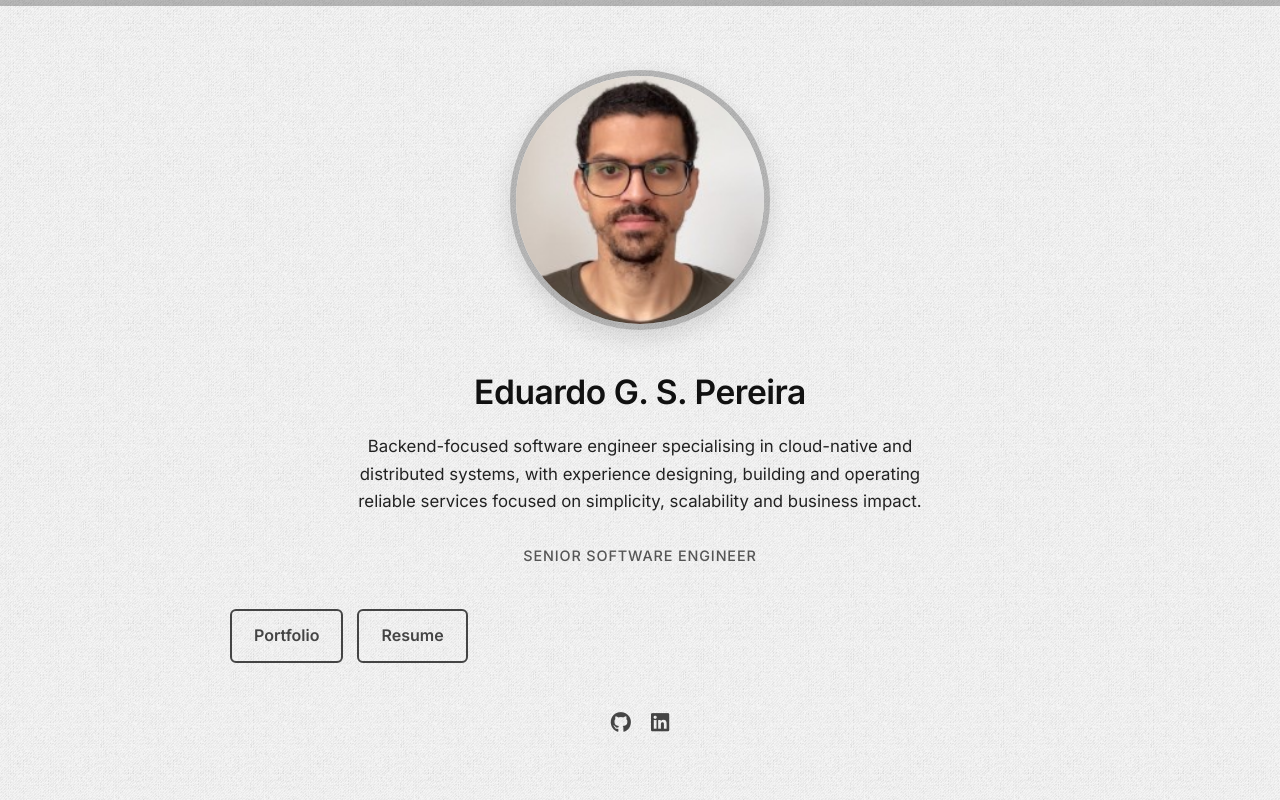
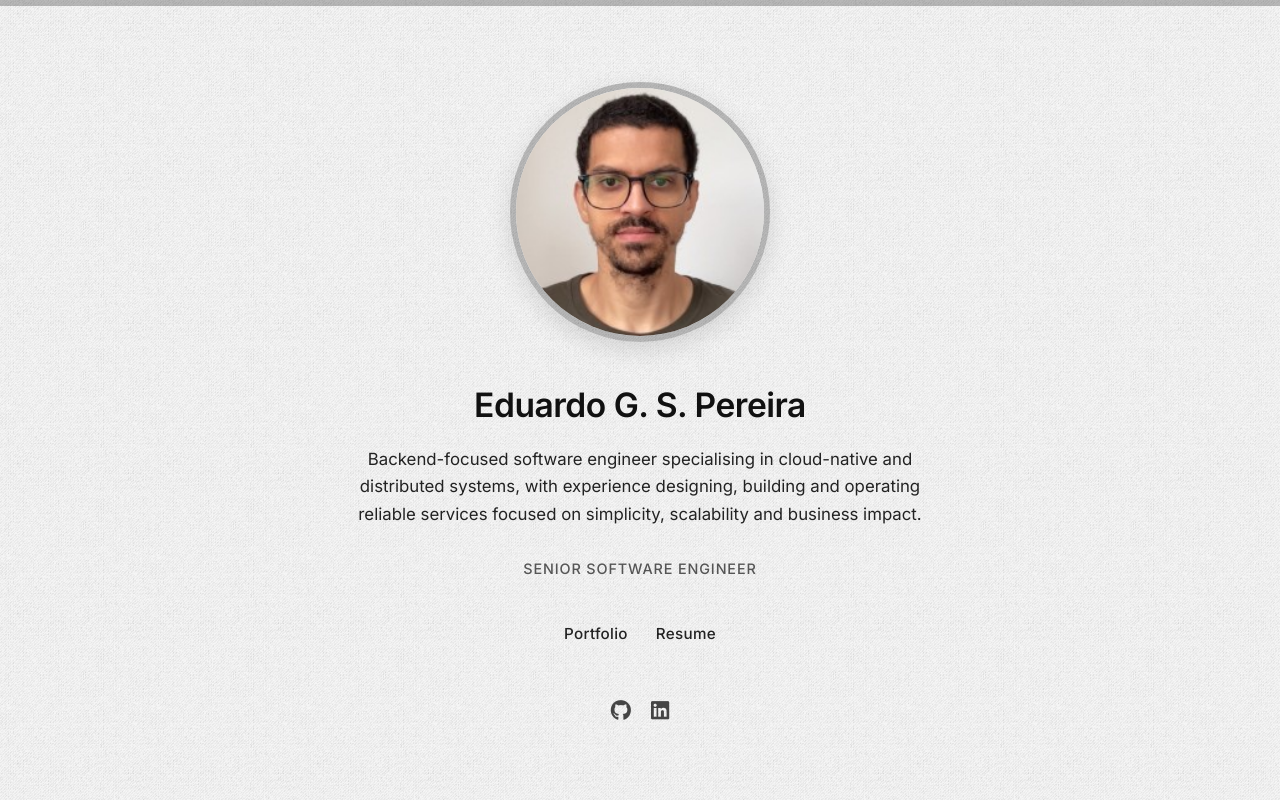
Before and after one commit to eduardogspereira/eduardogspereira.github.io, a plain HTML site: page index.html in a window 1280 px wide. Drawn offline with Linux system fonts and the light colour scheme.

```diff
--- a/index.html
+++ b/index.html
@@ -25,9 +25,10 @@
       <p class="title">Senior Software Engineer</p>
 
       <div class="links">
-        <a href="https://yourportfolio.example.com" target="_blank" class="btn">Portfolio</a>
-        <a href="resume.pdf" target="_blank" class="btn">Resume</a>
+        <a href="https://yourportfolio.example.com" target="_blank" class="link">Portfolio</a>
+        <a href="resume.pdf" target="_blank" class="link">Resume</a>
       </div>
+
     </section>
 
     <footer class="socials">
--- a/style.css
+++ b/style.css
@@ -75,23 +75,38 @@ h1 {
 /* Primary links */
 .links {
     display: flex;
-    gap: 14px;
+    justify-content: center;
+    gap: 28px;
     margin-bottom: 48px;
+    font-size: 1rem;
+    font-weight: 600;
 }
 
-.btn {
+.link {
+    position: relative;
     text-decoration: none;
-    padding: 12px 22px;
-    border: 2px solid #444;
-    color: #444;
-    font-weight: 600;
-    border-radius: 6px;
-    transition: background-color 0.2s ease, color 0.2s ease;
+    font-size: 0.95rem;
+    font-weight: 500;
+    color: #222;
+    letter-spacing: 0.02em;
+    padding-bottom: 4px;
 }
 
-.btn:hover {
-    background-color: #444;
-    color: #fff;
+.link::after {
+    content: "";
+    position: absolute;
+    left: 0;
+    bottom: 0;
+    width: 100%;
+    height: 1px;
+    background: rgba(0, 0, 0, 0.35);
+    transform: scaleX(0);
+    transform-origin: left;
+    transition: transform 0.2s ease;
+}
+
+.link:hover::after {
+    transform: scaleX(1);
 }
 
 /* Social links */
```
